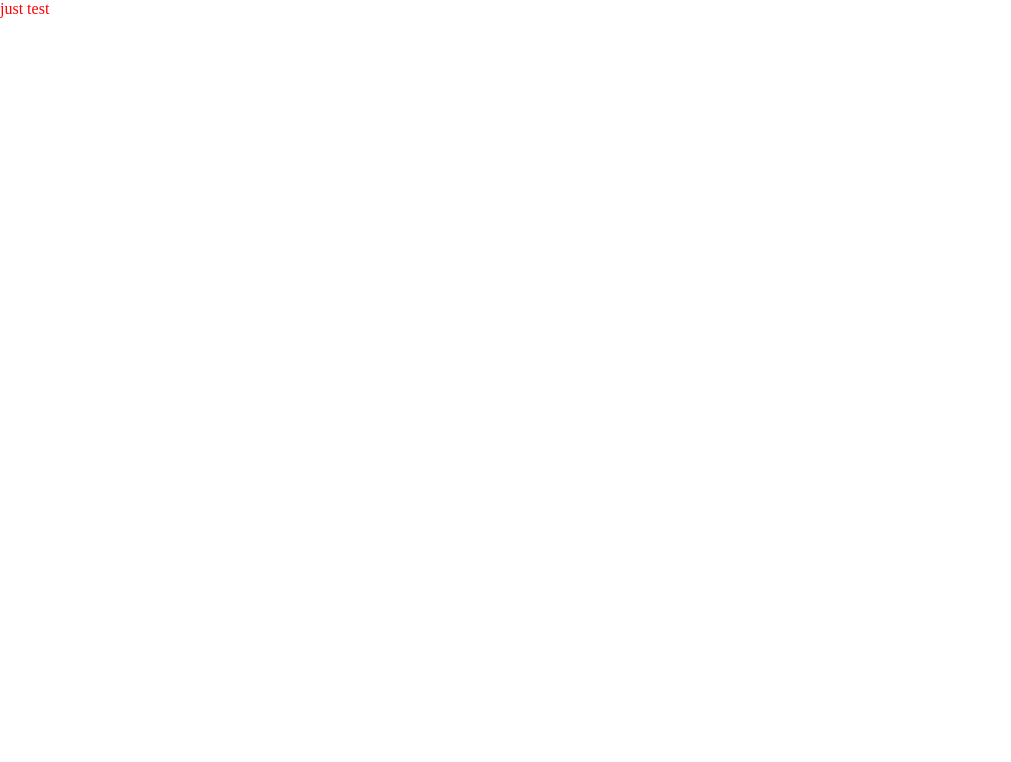
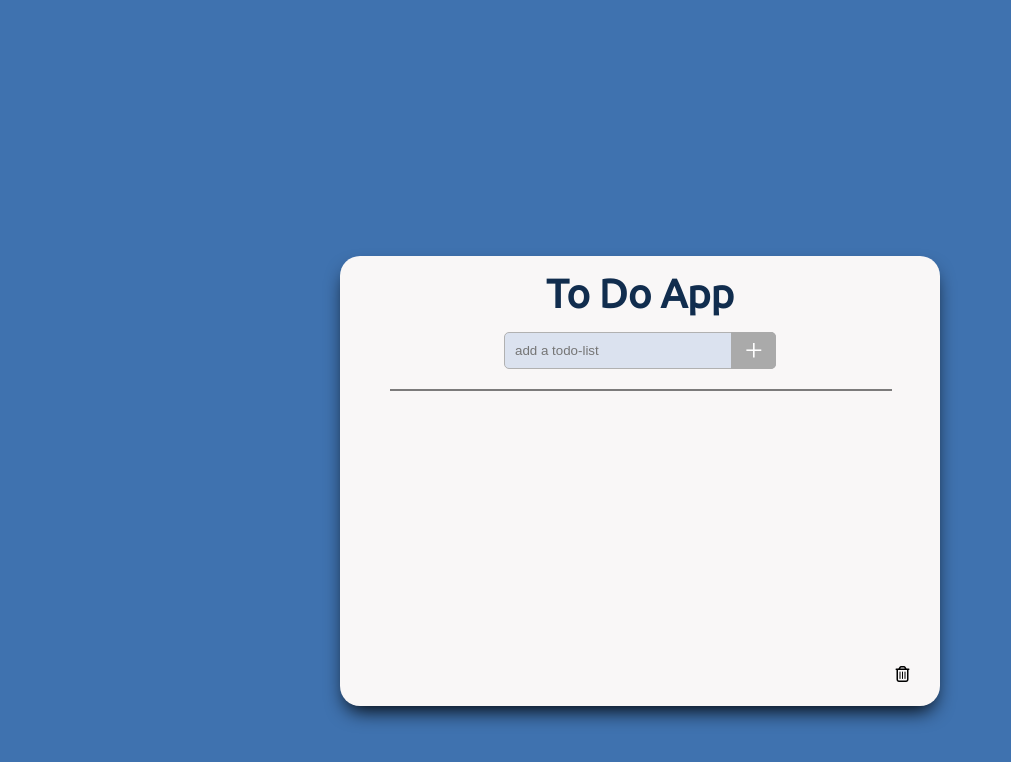
Before and after one commit to Xperaz/front_end_bootcamp, a website: page todo_list/index.html in a window 1280 px wide. Shown: the whole page, without its empty margins (0-1011 px from the left). Drawn offline with Linux system fonts and the light colour scheme.

Commit message:
complete html and css part

```diff
--- a/todo_list/index.html
+++ b/todo_list/index.html
@@ -10,7 +10,28 @@
 </head>
 <body>
 
-just test
+    <section class="container">
+        <div class="box">
+            <div class="todo-top">
+                <h1>To Do App</h1>
+                <div class="add-todo">
+                    <div class="add-text">
+                        <input type="text" placeholder="add a todo-list">
+                    </div>
+                    <div class="adding-icon"><i class="fa-duotone fa-plus"></i></div>
+                </div>
+            </div>
+
+            <div class="line"></div>
+
+            <div class="todo-itmes">
+
+            </div>
+            <div class="clear">
+                <i class="fa-regular fa-trash-can"></i>
+            </div>
+        </div>
+    </section>
 
     <script src="main.js" defer></script>
 </body>
--- a/todo_list/style.css
+++ b/todo_list/style.css
@@ -1,8 +1,92 @@
+@import url('https://fonts.googleapis.com/css2?family=Ubuntu&display=swap');
+
 *{
     margin: 0;
     padding: 0;
 }
 
 body {
-    color: red;
+    background-color: #3F72AF;
+    box-sizing: border-box;
 }
+
+.container {
+    display: flex;
+    justify-content: center;
+    align-items: center;
+    text-align: center;
+}
+
+.box {
+    position: relative;
+    margin-top: 20%;
+    width: 600px;
+    min-height: 450px;
+    background-color: #F9F7F7;
+    box-shadow: 0px 10px 20px -6px #000000;
+    border-radius: 20px;
+    -webkit-border-radius: 20px;
+    -moz-border-radius: 20px;
+    -ms-border-radius: 20px;
+    -o-border-radius: 20px;
+}
+
+.todo-top h1{
+    margin: 15px 0px;
+    font-family: 'Ubuntu', sans-serif;
+    font-weight: 400px;
+    font-size: 40px;
+    color: #112D4E;
+}
+
+.add-todo {
+    display: flex;
+    justify-content: center;
+    align-items: center;
+}
+
+.add-text input{
+    width: 250px;
+    padding: 10px;
+    background-color: #DBE2EF;
+    border: 1px solid #B1B1B1;
+    outline: none !important;
+    border-radius: 5px;
+    -webkit-border-radius: 5px;
+    -moz-border-radius: 5px;
+    -ms-border-radius: 5px;
+    -o-border-radius: 5px;
+}
+
+.add-todo .adding-icon {
+    background-color: #AAAAAA;
+    color: #ffffff;
+    margin-left: -45px;
+    width: 45px;
+    border-radius: 0px 5px 5px 0px;
+    -webkit-border-radius: 0px 5px 5px 0px;
+    -moz-border-radius: 0px 5px 5px 0px;
+    -ms-border-radius: 0px 5px 5px 0px;
+    -o-border-radius: 0px 5px 5px 0px;
+    cursor: pointer;
+}
+.adding-icon i {
+    font-size: 32px;
+}
+
+.box .line {
+    border: 1px solid rgba(0, 0, 0, 0.5);
+    width: 500px;
+    margin: 20px 50px;
+    text-align: center;
+}
+
+
+.clear i {
+    width: 25px;
+    height: 25px;
+    cursor: pointer;
+    position: absolute;
+    top: 410px;
+    left: 550px;
+}
```
Also changed, not shown: todo_list/Readme.md.
